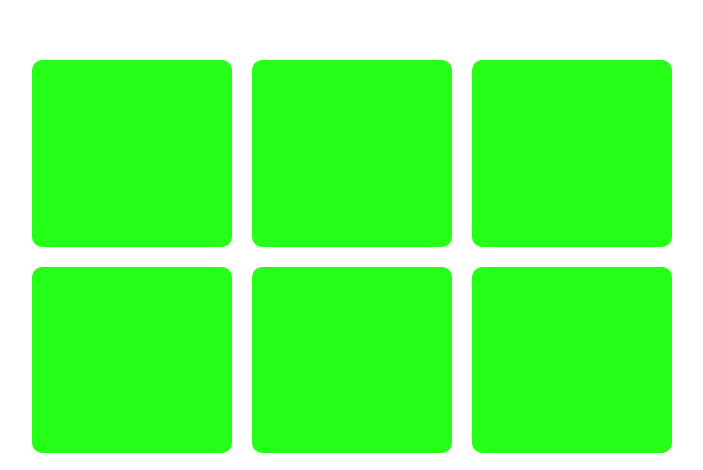
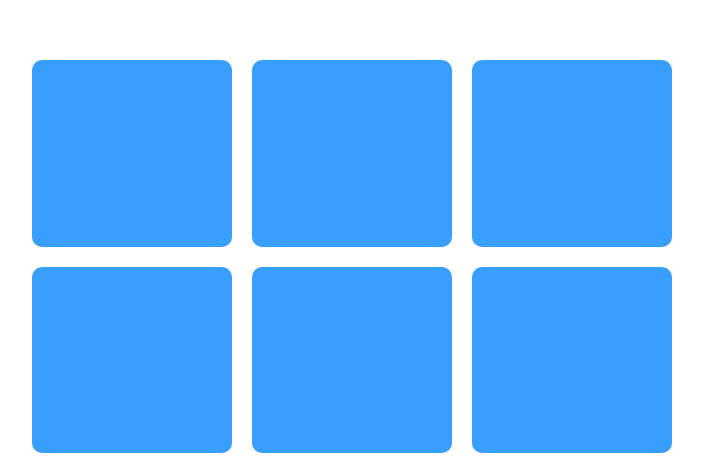
Before and after one commit to AnthonyWGit/Lite-TicTacToe, a plain HTML site: page index.html in a window 1280 px wide. Shown: the part 260-730 px from the top of the page, without its empty margins (308-1011 px from the left). Drawn offline with Linux system fonts and the light colour scheme.

Commit message:
Blue is easier for the eyes

```diff
--- a/stylesheet.css
+++ b/stylesheet.css
@@ -20,7 +20,7 @@
 }
 .square
 {
-    background-color:#26ff17;
+    background-color:#399fff;
     padding:20px;
     border-radius:10px;
     display:flex;
```
